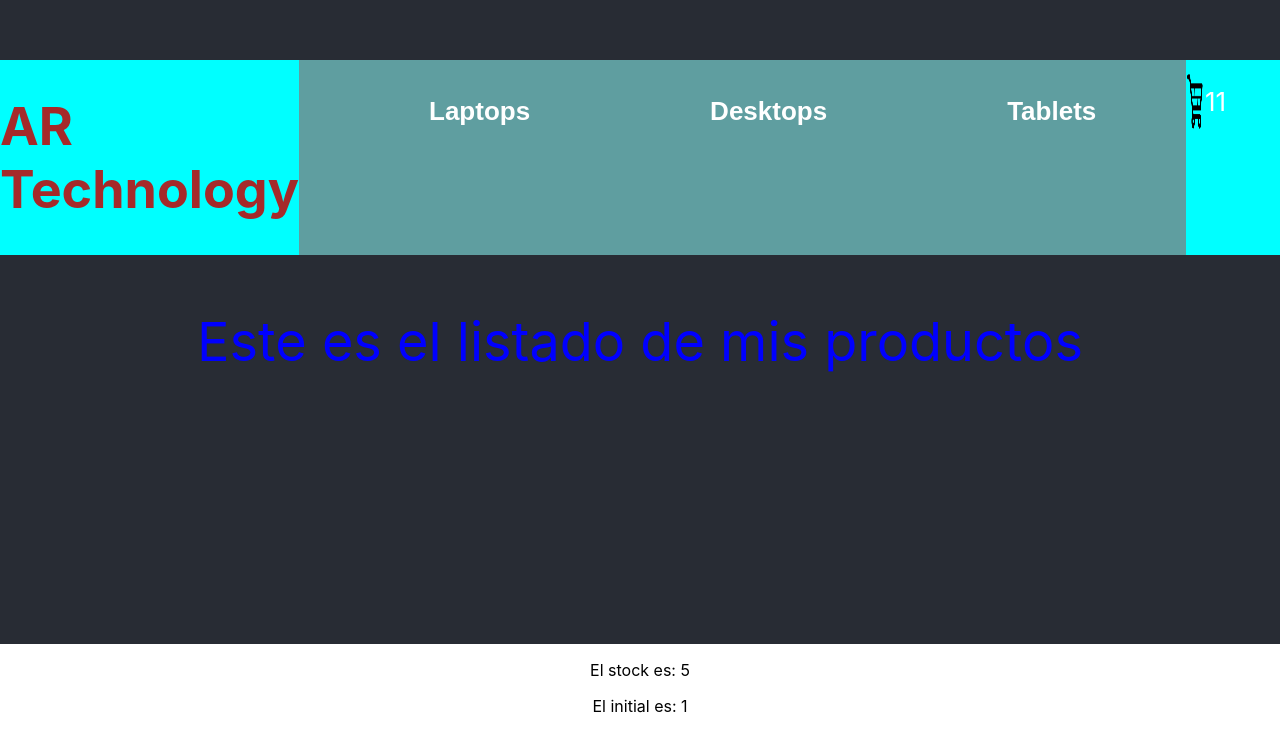
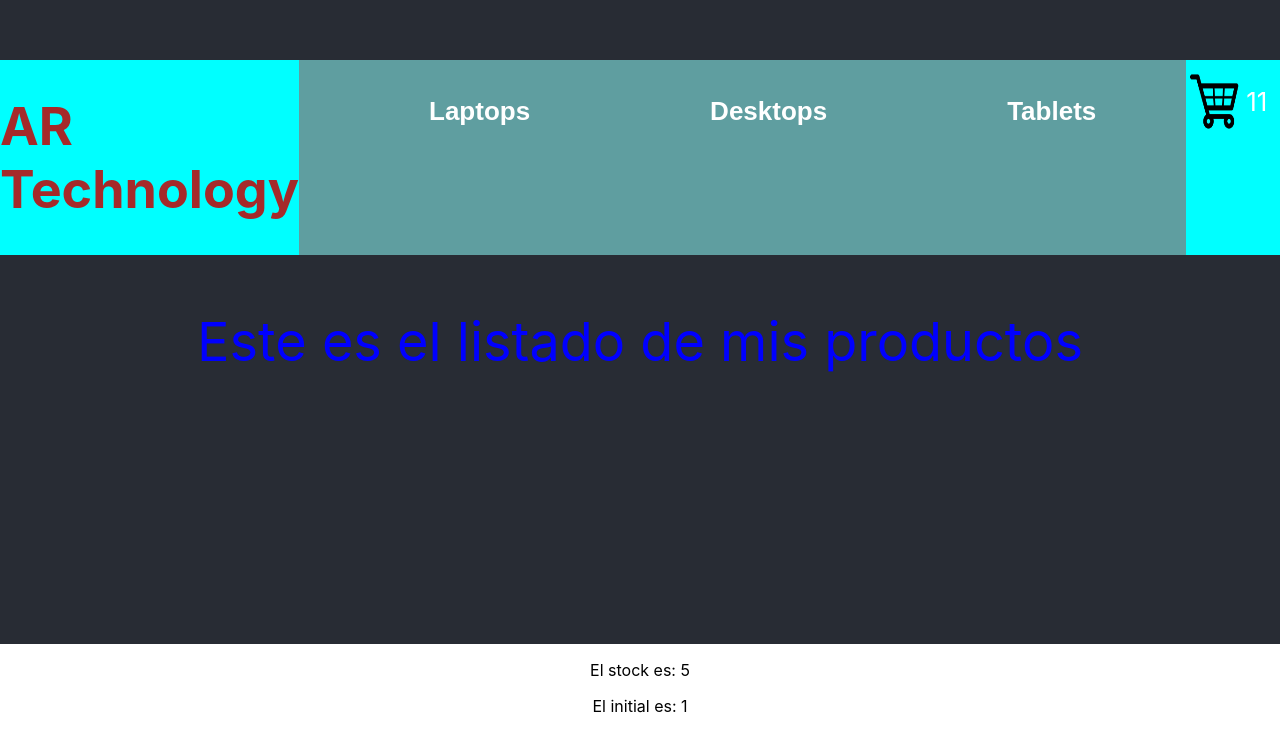
Before and after one commit to aleresk/Carrito, a React (Create React App) app in the folder carrito/: page / in a window 1280 px wide. Shown: the part 156-888 px from the top of the page. Built offline with nearby package versions, Linux system fonts and the light colour scheme.

Commit message:
carrio version 1

```diff
--- a/carrito/src/App.css
+++ b/carrito/src/App.css
@@ -73,8 +73,7 @@ li{
   font-weight: bold;
 }
 .cartLogo{
-  width: 20%;
-  display:inline-block
+  width: 60px;
 }
 
 .listaProd {
--- a/carrito/src/components/ItemCount.jsx
+++ b/carrito/src/components/ItemCount.jsx
@@ -1,4 +1,11 @@
+import { useState } from "react";
+
 const ItemCount = ({Stock, Initial, onAdd}) => {
+
+    const [auxStock, setauxStock] = useState(Stock);
+    const [auxIntial, setauxInitial] =useState(Initial);
+
+
     return(
         <div>
             <p>El stock es: {Stock}</p>
```
